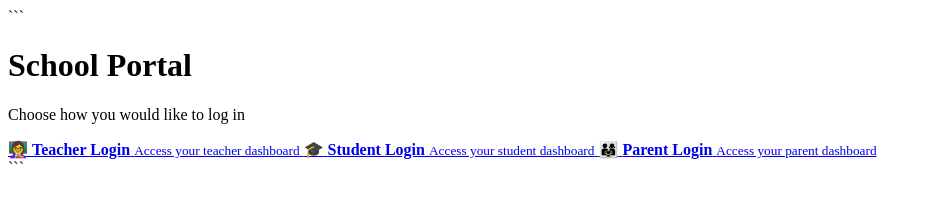
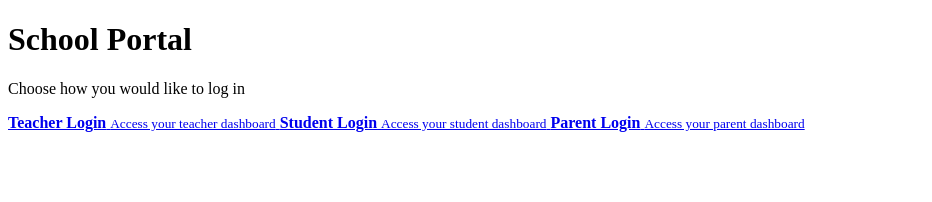
Before and after one commit to zoubida-rezki/Madrassa-Concept-Website, a plain HTML site: page index.html in a window 1280 px wide. Shown: the whole page, without its empty margins (0-932 px from the left). Drawn offline with Linux system fonts and the light colour scheme.

Commit message:
Update index.html

````diff
--- a/index.html
+++ b/index.html
@@ -1,6 +1,7 @@
 <!DOCTYPE html>
 
 <html lang="en">
+
 <head>
     <meta charset="UTF-8">
     <meta name="viewport" content="width=device-width, initial-scale=1.0">
@@ -10,7 +11,6 @@
 
 <body>
 
-```
 <div class="login-container">
 
     <div class="login-box">
@@ -21,27 +21,18 @@
         <div class="login-options">
 
             <a href="teacher.html" class="login-button">
-                <span class="icon">👩‍🏫</span>
-                <span>
                 <strong>Teacher Login</strong>
                 <small>Access your teacher dashboard</small>
-                </span>
             </a>
 
             <a href="student.html" class="login-button">
-                <span class="icon">🎓</span>
-                <span>
                 <strong>Student Login</strong>
                 <small>Access your student dashboard</small>
-                </span>
             </a>
 
             <a href="parent.html" class="login-button">
-                <span class="icon">👨‍👩‍👧</span>
-                <span>
                 <strong>Parent Login</strong>
                 <small>Access your parent dashboard</small>
-                </span>
             </a>
 
         </div>
@@ -49,7 +40,6 @@
     </div>
 
 </div>
-```
 
 </body>
 </html>
````
Lines whose indentation alone changed are shown as unchanged.
